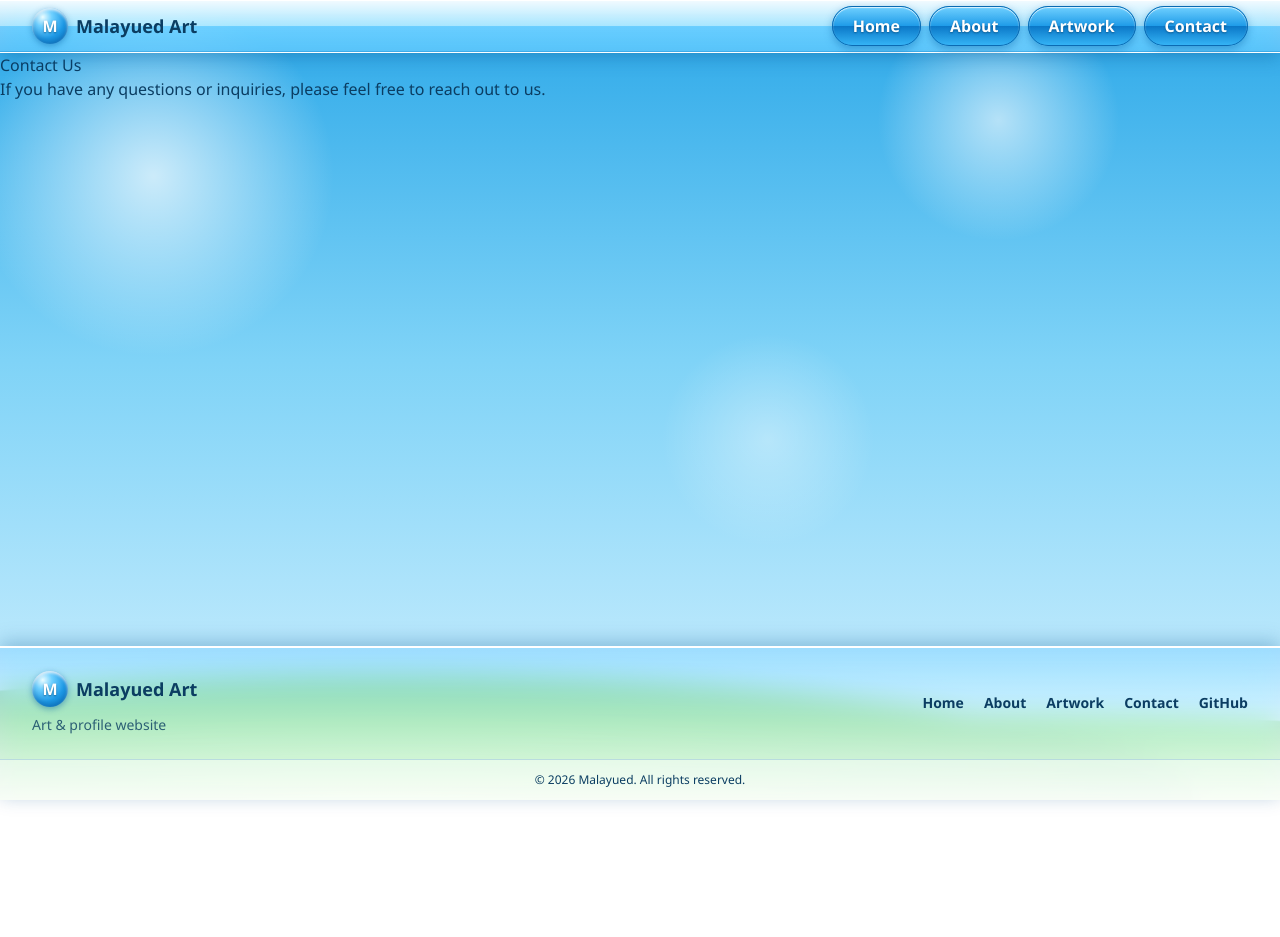
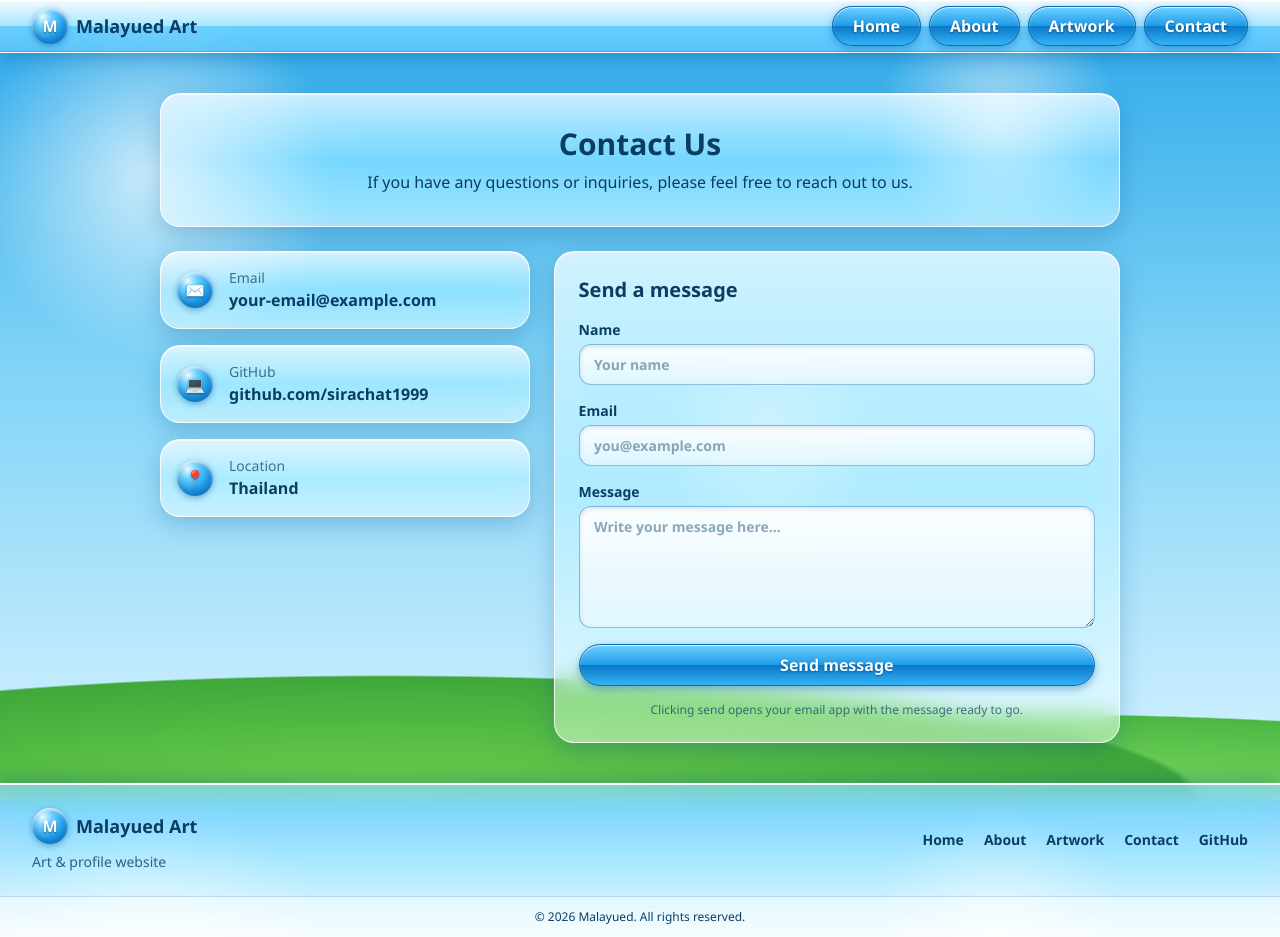
Before and after one commit to sirachat1999/malayued_art_profile-, a Next.js app: page /contact in a window 1280 px wide. Before the commit the page ends 800 px from the top, so only its background shows below. Built offline with nearby package versions, Linux system fonts and the light colour scheme.

Commit message:
update Contact page

```diff
--- a/app/contact/page.tsx
+++ b/app/contact/page.tsx
@@ -1,8 +1,66 @@
+import ContactForm from '../../components/contact-form'
+
+// เปลี่ยนข้อมูลตรงนี้เป็นของจริงของคุณ
+const EMAIL = 'your-email@example.com'
+
+const contacts = [
+  { icon: '✉️', title: 'Email', value: EMAIL, href: `mailto:${EMAIL}` },
+  { icon: '💻', title: 'GitHub', value: 'github.com/sirachat1999', href: 'https://github.com/sirachat1999' },
+  { icon: '📍', title: 'Location', value: 'Thailand', href: null },
+]
+
 export default function ContactPage() {
   return (
-    <div>
-      <h1>Contact Us</h1>
-      <p>If you have any questions or inquiries, please feel free to reach out to us.</p>
-    </div>
-  );
+    <main className="mx-auto flex w-full max-w-5xl flex-1 flex-col gap-6 px-4 py-10 sm:px-8">
+      {/* การ์ดหัวข้อ */}
+      <section className="glass p-8 text-center">
+        <h1 className="text-3xl font-bold">Contact Us</h1>
+        <p className="mt-2">
+          If you have any questions or inquiries, please feel free to reach out to us.
+        </p>
+      </section>
+
+      {/* จอใหญ่: ซ้าย 2 ส่วน ขวา 3 ส่วน / โทรศัพท์: เรียงซ้อนกัน */}
+      <div className="grid gap-6 md:grid-cols-5">
+        {/* ช่องทางติดต่อ */}
+        <section className="flex flex-col gap-4 md:col-span-2">
+          {contacts.map((c) => {
+            const inner = (
+              <>
+                <span className="logo-orb shrink-0">{c.icon}</span>
+                <div className="min-w-0">
+                  <p className="text-sm opacity-70">{c.title}</p>
+                  <p className="break-words font-semibold">{c.value}</p>
+                </div>
+              </>
+            )
+            const cls = 'glass flex items-center gap-4 p-4'
+
+            // มีลิงก์ -> เป็น <a> ที่กดได้ / ไม่มีลิงก์ -> เป็นกล่องธรรมดา
+            return c.href ? (
+              <a
+                key={c.title}
+                href={c.href}
+                className={`${cls} contact-card`}
+                target={c.href.startsWith('http') ? '_blank' : undefined}
+                rel={c.href.startsWith('http') ? 'noopener noreferrer' : undefined}
+              >
+                {inner}
+              </a>
+            ) : (
+              <div key={c.title} className={cls}>
+                {inner}
+              </div>
+            )
+          })}
+        </section>
+
+        {/* ฟอร์มส่งข้อความ */}
+        <section className="glass p-6 md:col-span-3">
+          <h2 className="mb-4 text-xl font-bold">Send a message</h2>
+          <ContactForm email={EMAIL} />
+        </section>
+      </div>
+    </main>
+  )
 }
--- a/app/globals.css
+++ b/app/globals.css
@@ -163,3 +163,38 @@ body {
 .footer-link:hover::after {
   transform: scaleX(1);
 }
+
+/* ===== Contact page ===== */
+
+/* ช่องกรอกข้อมูลสไตล์กระจก */
+.aero-input {
+  width: 100%;
+  padding: 0.6rem 0.9rem;
+  border-radius: 0.75rem;
+  border: 1px solid rgba(11, 107, 179, 0.45);
+  background: linear-gradient(180deg, rgba(255, 255, 255, 0.95), rgba(230, 247, 255, 0.8));
+  color: #0b3d62;
+  box-shadow: inset 0 2px 4px rgba(0, 80, 140, 0.15);
+  transition: border-color 0.2s, box-shadow 0.2s;
+}
+.aero-input:focus {
+  outline: none;
+  border-color: #1e9be8;
+  box-shadow:
+    0 0 0 3px rgba(30, 155, 232, 0.35),
+    inset 0 2px 4px rgba(0, 80, 140, 0.15);
+}
+.aero-input::placeholder {
+  color: rgba(11, 61, 98, 0.45);
+}
+
+/* การ์ดช่องทางติดต่อ: ลอยขึ้นเล็กน้อยตอนชี้เมาส์ */
+.contact-card {
+  transition: transform 0.2s, box-shadow 0.2s;
+}
+.contact-card:hover {
+  transform: translateY(-2px);
+  box-shadow:
+    0 12px 28px rgba(0, 80, 140, 0.35),
+    inset 0 1px 0 rgba(255, 255, 255, 0.9);
+}
--- /dev/null
+++ b/components/contact-form.tsx
@@ -0,0 +1,53 @@
+'use client'
+
+import type { FormEvent } from 'react'
+
+// รับอีเมลปลายทางมาจากหน้า page.tsx จะได้แก้ที่เดียว
+export default function ContactForm({ email }: { email: string }) {
+  function handleSubmit(e: FormEvent<HTMLFormElement>) {
+    e.preventDefault() // ไม่ให้หน้าเว็บรีโหลด
+
+    // ดึงค่าจากช่องกรอกทั้งหมดผ่านชื่อ (name="...")
+    const data = new FormData(e.currentTarget)
+    const name = String(data.get('name') ?? '')
+    const from = String(data.get('email') ?? '')
+    const message = String(data.get('message') ?? '')
+
+    // สร้างลิงก์ mailto: แล้วสั่งเปิดแอปอีเมลของผู้ใช้
+    const subject = encodeURIComponent(`Message from ${name}`)
+    const body = encodeURIComponent(`Name: ${name}\nEmail: ${from}\n\n${message}`)
+    window.location.href = `mailto:${email}?subject=${subject}&body=${body}`
+  }
+
+  return (
+    <form onSubmit={handleSubmit} className="flex flex-col gap-4">
+      <label className="flex flex-col gap-1 text-sm font-semibold">
+        Name
+        <input name="name" type="text" required placeholder="Your name" className="aero-input" />
+      </label>
+
+      <label className="flex flex-col gap-1 text-sm font-semibold">
+        Email
+        <input name="email" type="email" required placeholder="you@example.com" className="aero-input" />
+      </label>
+
+      <label className="flex flex-col gap-1 text-sm font-semibold">
+        Message
+        <textarea
+          name="message"
+          required
+          rows={5}
+          placeholder="Write your message here..."
+          className="aero-input resize-y"
+        />
+      </label>
+
+      <button type="submit" className="aero-btn w-full cursor-pointer">
+        Send message
+      </button>
+      <p className="text-center text-xs opacity-70">
+        Clicking send opens your email app with the message ready to go.
+      </p>
+    </form>
+  )
+}
```
